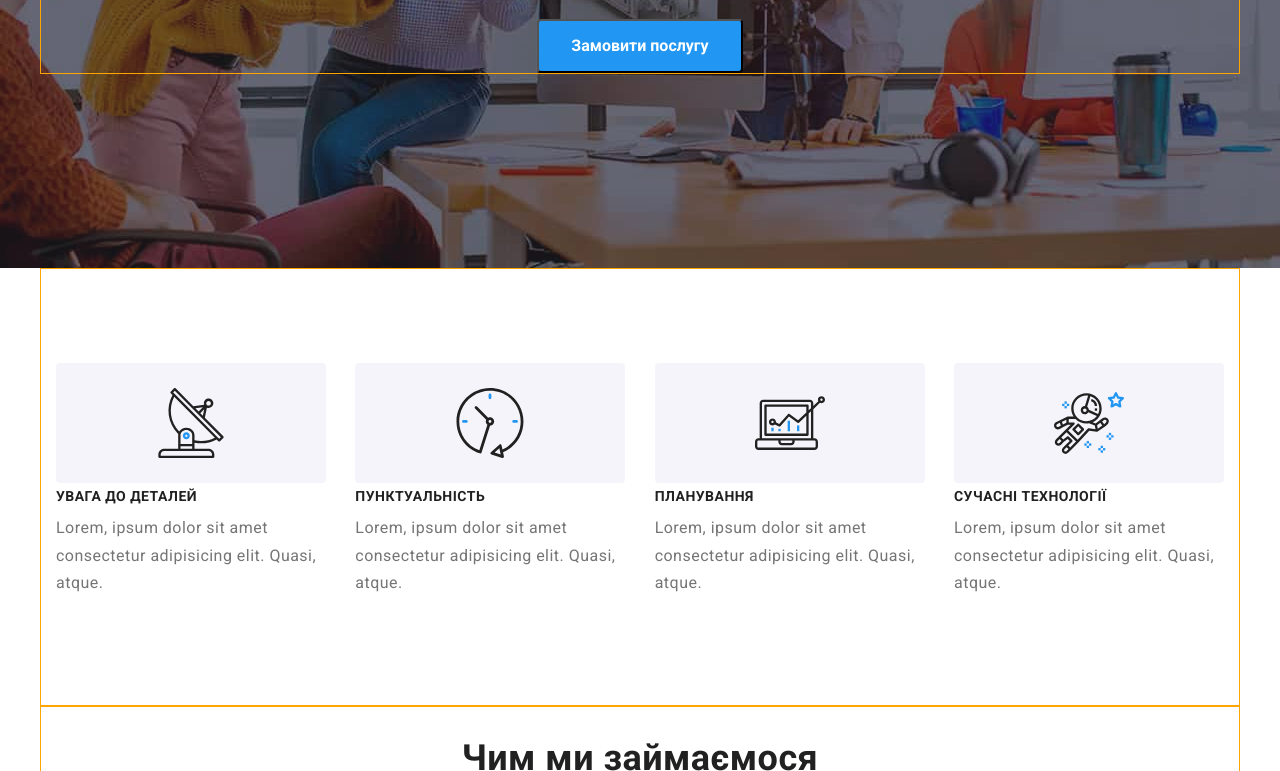
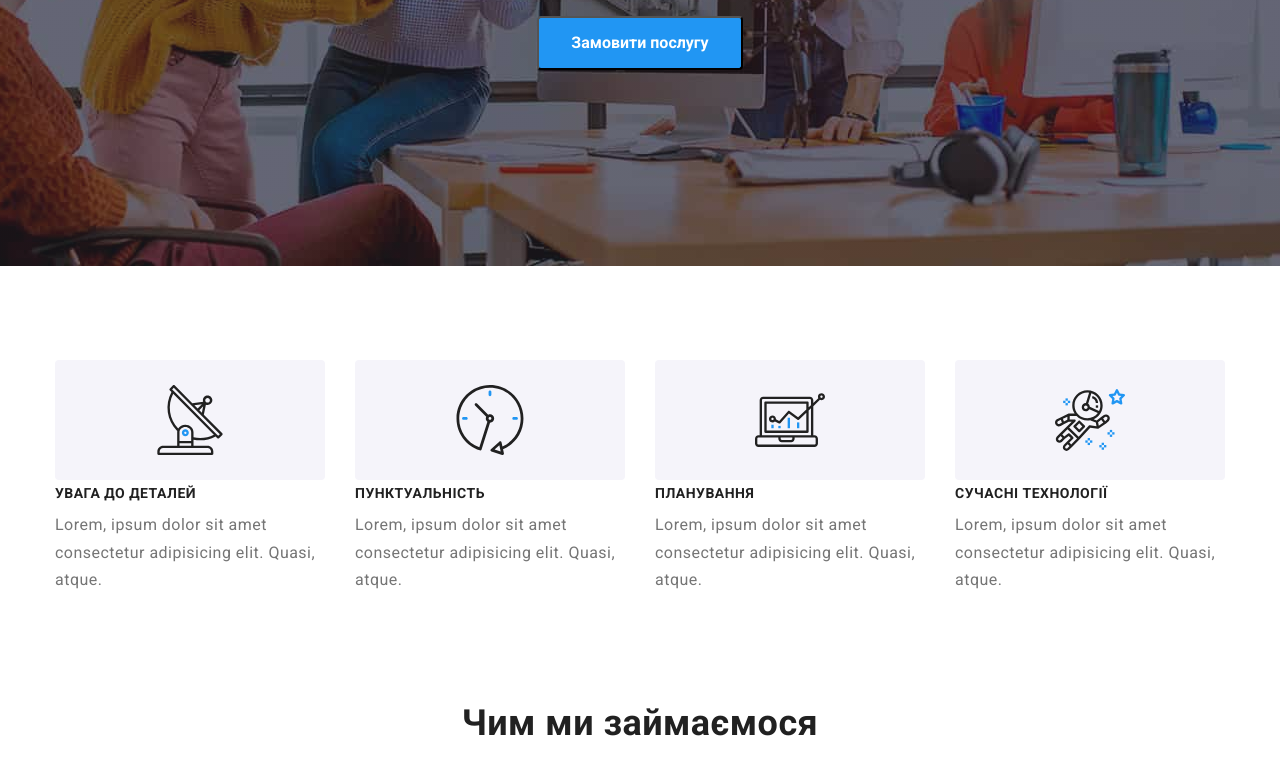
Before and after one commit to MaxUilanov09/Webstudio, a plain HTML site: page index.html in a window 1280 px wide. Shown: the part 416-1187 px from the top of the page. Drawn offline with nearby package versions, Linux system fonts and the light colour scheme.

Commit message:
removed border annotations

```diff
--- a/styles.css
+++ b/styles.css
@@ -188,7 +188,7 @@ footer {
     margin: 0 auto;
     padding-left: 15px;
     padding-right: 15px;
-    border: 1px solid orange;
+    /* border: 1px solid orange; */
 }
 
 .header-wrap {
--- a/styles_portfolio.css
+++ b/styles_portfolio.css
@@ -25,7 +25,7 @@ main {
 .container {
     width: 1200px;
     margin: 0 auto;
-    border: 1px solid blue;
+    /* border: 1px solid blue; */
 }
 
 /* header settings */
```
